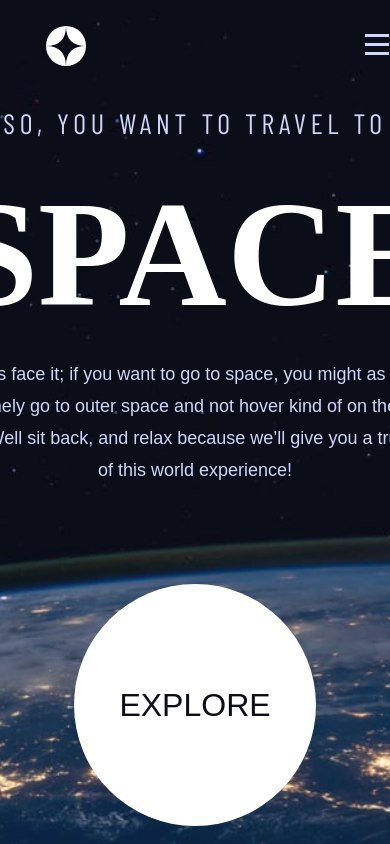
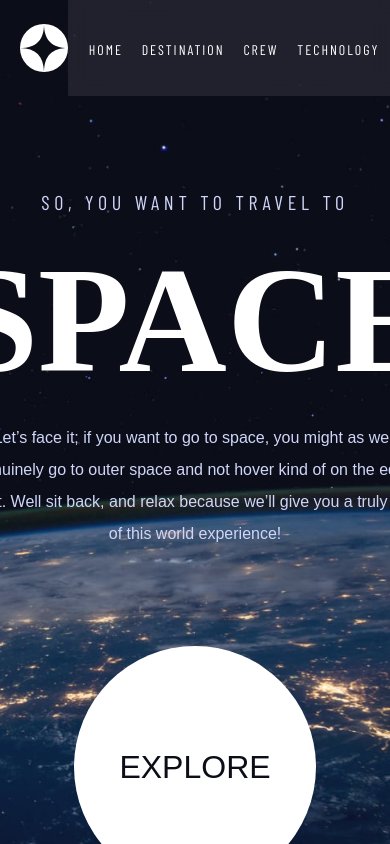
Before and after one commit to shay122990/space-tourism-website, a React (Vite) app: page / in a window 390 px wide. Built offline with nearby package versions, Linux system fonts and the light colour scheme; a web font is replaced by a local one.

Commit message:
navbar responsive

```diff
--- a/src/components/header/Navbar.css
+++ b/src/components/header/Navbar.css
@@ -45,9 +45,10 @@ a:hover {
     flex-direction: row;
     justify-content: center;
     align-items: center;
-    width: 55%;
+    width: 50%;
+    gap: 8%;
     height:96px;
-    gap:50px;
+    margin: 0;
   }
 
   .nav-links li {
@@ -58,8 +59,17 @@ a:hover {
   .mobile-menu-icon {
     display: none;
   }
+  /* reponsive */
+  @media (max-width:1211px){
+    .nav-links{
+      width: 80%;
+    }
+    .nav-lane{
+      width: 18%;
+    }
+  }
 /* TABLET VIEW */
-  @media (max-width: 1440px) {
+  @media (max-width: 768px) {
     .navbar{
       gap: 0;
       width: 100%;
@@ -67,10 +77,11 @@ a:hover {
       padding: 0;
     }
     .nav-links{
-      justify-content: space-around;
+      width: 450px;
       margin-top: 0;
-      gap:12px;
-      padding-left: 20px
+      gap:6%;
+      padding-left: 10px;
+      margin: 0;
     }
     .nav-lane{
         display: none;
@@ -82,7 +93,7 @@ a:hover {
       display: none;
     }
     .logo-image{
-      padding-left: 50px;
+      padding-left: 20px;
     }
     a{
       font-size: 14px;
@@ -91,12 +102,12 @@ a:hover {
 
 
   /* MOBILE VIEW */
-  @media (max-width: 768px) {
+  @media (max-width: 375px) {
     .navbar{
         display: flex;
         width: 100%;
-        justify-content: center;
-        gap: 70%;
+        justify-content: space-around;
+        gap: 50%;
         padding: 0;
         margin: 26px 0 0 0;
     }
--- a/src/index.css
+++ b/src/index.css
@@ -40,5 +40,5 @@ body {
   overflow: hidden;
   display: flex;
   flex-direction: column;
-  height: 100vh;
+  /* height: 100vh; */
 }
--- a/src/routes/crew/Crew.css
+++ b/src/routes/crew/Crew.css
@@ -11,11 +11,11 @@
     margin-top: 200px;
 }
 /* TABLET VIEW */
-@media (max-width: 1440px) {
+@media (max-width: 768px) {
 
 }
 
   /* MOBILE VIEW */
-  @media (max-width: 768px) {
+  @media (max-width: 375px) {
 
   }
--- a/src/routes/home/Home.css
+++ b/src/routes/home/Home.css
@@ -4,8 +4,7 @@
     background-repeat: no-repeat;
     background-size: cover;
     width: 100%;
-    height:100vh;
-    overflow: hidden;
+    height: 100vh;
 }
 
 .space-info-container{
@@ -14,9 +13,7 @@
     align-items: center;
     flex-direction: row;
     gap:30%;
-    width: 100%;
-    /* height:100vh; */
-    margin-top: 20%;
+    margin-top: 300px;
 }
 .main-info{
     display: flex;
@@ -66,18 +63,20 @@
     box-shadow: #7070736e 0px 0px 2px 76px;
 }
 /* TABLET VIEW */
-@media (max-width: 1440px) {
+@media (max-width: 768px) {
     .home-container{
         background-image: url(../../assets/home/background-home-tablet.jpg);
     }
     .space-info-container{
         flex-direction: column;
         gap: 0;
-        margin-top: 20%;
+        margin-top: 170px;
     }
     .main-info{
         text-align: center;
-        width: 500px;
+        justify-content: center;
+        align-items: center;
+        width: 444px;
     }
     .explore-btn{
         width:242px;
@@ -86,11 +85,17 @@
     .explore-btn-container:hover{
         box-shadow: #7070736e 0px 0px 2px 56px;
     }
+    .intro{
+        font-size: 20px;
+    }
+    .space-info{
+        font-size: 16px;
+    }
 
 }
 
   /* MOBILE VIEW */
-  @media (max-width: 768px) {
+  @media (max-width: 375px) {
     .home-container{
         background-image: url(../../assets/home/background-home-mobile.jpg);
     }
```
Lines whose indentation alone changed are shown as unchanged.
